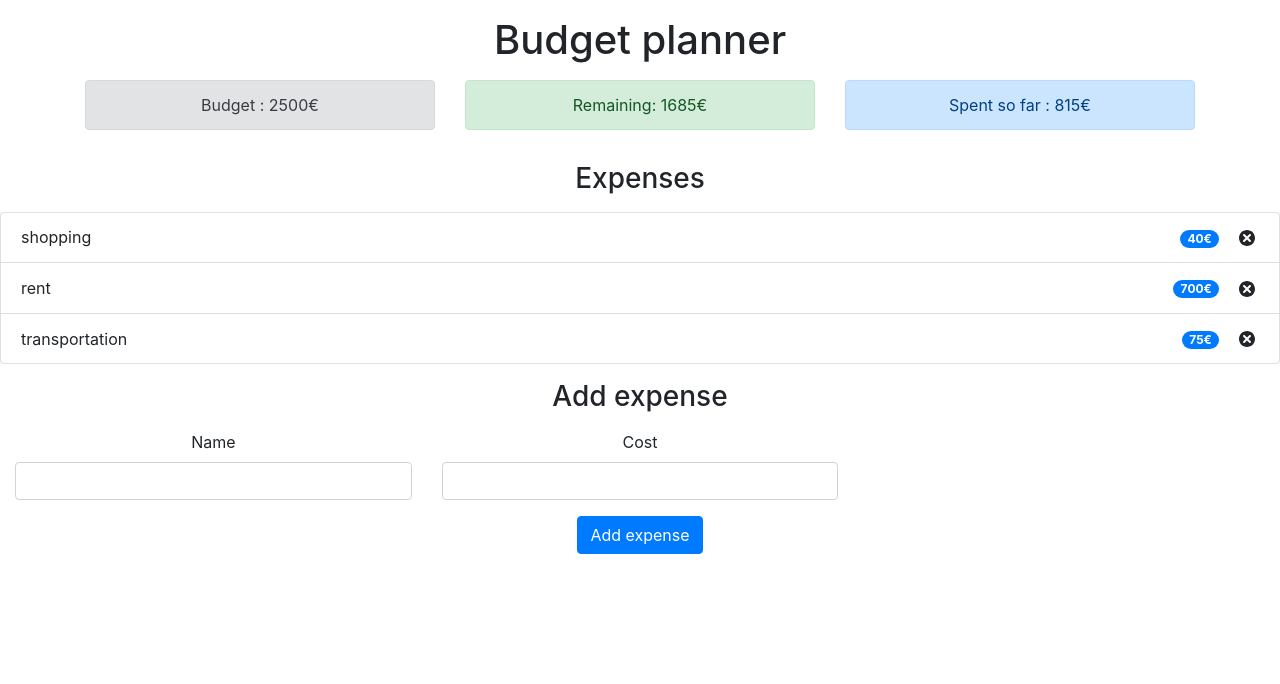
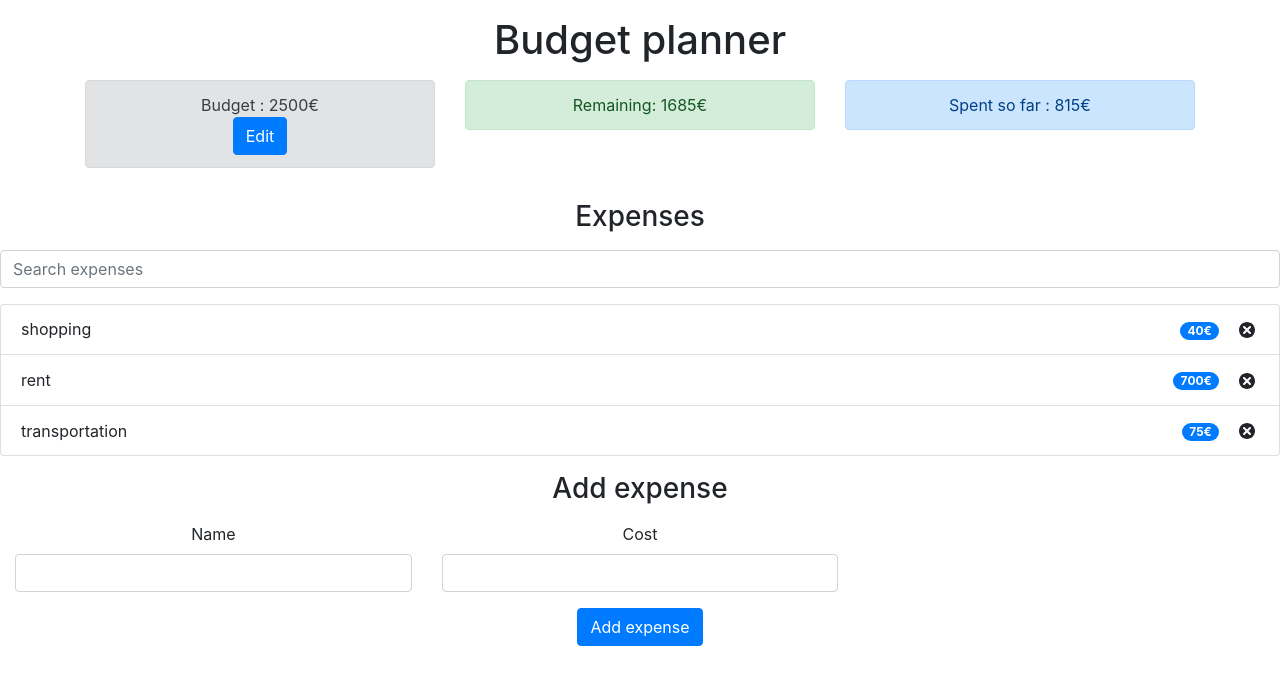
Before and after one commit to thomasl4012/budget-tracker, a React (Create React App) app: page / in a window 1280 px wide. Shown: the top 684 px of the page. Built offline with nearby package versions, Linux system fonts and the light colour scheme.

Commit message:
add search bar and budget Editing option

```diff
--- a/package.json
+++ b/package.json
@@ -2,6 +2,7 @@
   "name": "budget-tracker",
   "version": "0.1.0",
   "private": true,
+  "homepage": "https://thomasl4012.github.io/budget-tracker",
   "dependencies": {
     "@testing-library/jest-dom": "^5.11.4",
     "@testing-library/react": "^11.1.0",
@@ -18,7 +19,9 @@
     "start": "react-scripts start",
     "build": "react-scripts build",
     "test": "react-scripts test",
-    "eject": "react-scripts eject"
+    "eject": "react-scripts eject",
+    "predeploy": "yarn build",
+    "deploy": "gh-pages -d build"
   },
   "eslintConfig": {
     "extends": [
--- a/src/components/AddExpenseForm.jsx
+++ b/src/components/AddExpenseForm.jsx
@@ -24,7 +24,7 @@ const AddExpenseForm = () => {
   return (
     <form onSubmit={onSubmit}>
       <div className="row">
-        <div class="col-sm col-lg-4">
+        <div className="col-sm col-lg-4">
           <label htmlFor="name">Name</label>
           <input
             required="required"
@@ -35,7 +35,7 @@ const AddExpenseForm = () => {
             onChange={(e) => setName(e.target.value)}
           ></input>
         </div>
-        <div class="col-sm col-lg-4">
+        <div className="col-sm col-lg-4">
           <label htmlFor="cost">Cost</label>
           <input
             required="required"
@@ -47,8 +47,8 @@ const AddExpenseForm = () => {
           ></input>
         </div>
       </div>
-      <div class="row mt-3">
-        <div class="col-sm">
+      <div className="row mt-3">
+        <div className="col-sm">
           <button type="submit" className="btn btn-primary">
             Add expense
           </button>
--- a/src/components/Budget.jsx
+++ b/src/components/Budget.jsx
@@ -2,10 +2,24 @@ import React, { useContext } from "react";
 import { AppContext } from "../context/AppContext";
 
 const Budget = () => {
-  const { budget } = useContext(AppContext);
+  const { budget, dispatch } = useContext(AppContext);
+
+  const handleChange = () => {
+    const value = prompt("Do you want to edit your budget ?");
+    if (value != null) {
+      dispatch({
+        type: "EDIT",
+        payload: value,
+      });
+    }
+  };
   return (
     <div className="alert alert-secondary">
-      <span> Budget : {budget}€</span>
+      <div> Budget : {budget}€</div>
+      <div className="btn btn-primary" onClick={handleChange}>
+        {" "}
+        Edit
+      </div>
     </div>
   );
 };
--- a/src/components/Expense.jsx
+++ b/src/components/Expense.jsx
@@ -1,14 +1,35 @@
-import React, { useContext } from "react";
+import React, { useContext, useState, useEffect } from "react";
 import ExpenseItem from "./ExpenseItem";
 import { AppContext } from "../context/AppContext";
 const Expense = () => {
   const { expenses } = useContext(AppContext);
 
+  const [expensesFiltered, setexpensesFiltered] = useState(expenses || []);
+
+  useEffect(() => {
+    setexpensesFiltered(expenses);
+  }, [expenses]);
+
+  const handleChange = (e) => {
+    const value = e.target.value;
+    const search = expenses.filter((elmt) =>
+      elmt.name.toLowerCase().includes(value.toLowerCase())
+    );
+    setexpensesFiltered(search);
+  };
+
   return (
     <div>
+      <input
+        className="form-control mb-3 mr-sm-3"
+        type="Search"
+        placeholder="Search expenses"
+        onChange={handleChange}
+      ></input>
+
       <ul className="list-group">
-        {expenses.map(({ id, name, cost }) => (
-          <ExpenseItem id={id} name={name} cost={cost} />
+        {expensesFiltered.map(({ id, name, cost }) => (
+          <ExpenseItem key={id} name={name} cost={cost} />
         ))}
       </ul>
     </div>
--- a/src/components/ExpenseItem.jsx
+++ b/src/components/ExpenseItem.jsx
@@ -12,7 +12,10 @@ const ExpenseItem = ({ name, id, cost }) => {
     });
   };
   return (
-    <li className="list-group-item d-flex justify-content-between align-items-center">
+    <li
+      key={id}
+      className="list-group-item d-flex justify-content-between align-items-center"
+    >
       {name}
       <div>
         <span className="badge badge-primary badge-pill mr-3">{cost}€</span>
--- a/src/context/AppContext.js
+++ b/src/context/AppContext.js
@@ -14,6 +14,12 @@ const AppReducer = (state, action) => {
           (expense) => expense.id !== action.payload
         ),
       };
+    case "EDIT":
+      return {
+        ...state,
+        budget: action.payload,
+      };
+
     default:
       return state;
   }
```
Also changed, not shown: 1 other file (tests, documents, lock files or other folders).
